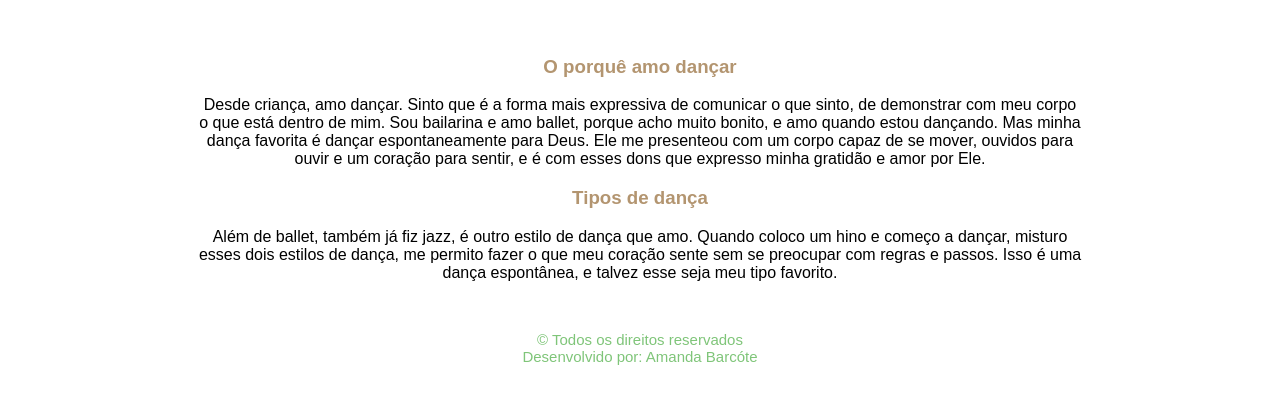
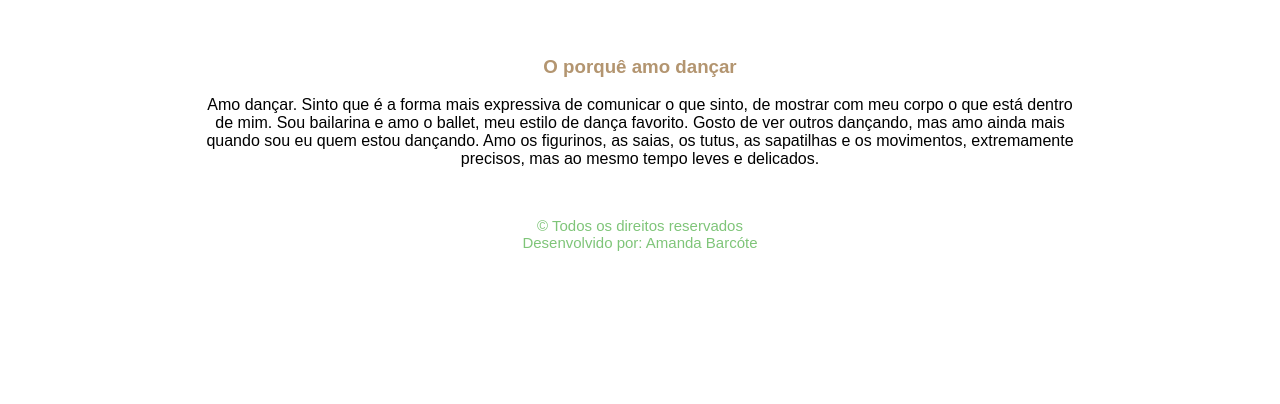
Before and after one commit to amandabarcote/Projeto.Desenvolvimento.Web, a plain HTML site: page Hobbie.html in a window 1280 px wide. Shown: the part 62-466 px from the top of the page. Drawn offline with Linux system fonts and the light colour scheme.

Commit message:
Update Hobbie.html

```diff
--- a/Hobbie.html
+++ b/Hobbie.html
@@ -26,11 +26,7 @@
 
     <h3>O porquê amo dançar</h3>
 
-    <p style="margin-left: 15%; margin-right: 15%;">Desde criança, amo dançar. Sinto que é a forma mais expressiva de comunicar o que sinto, de demonstrar com meu corpo o que está dentro de mim. Sou bailarina e amo ballet, porque acho muito bonito, e amo quando estou dançando. Mas minha dança favorita é dançar espontaneamente para Deus. Ele me presenteou com um corpo capaz de se mover, ouvidos para ouvir e um coração para sentir, e é com esses dons que expresso minha gratidão e amor por Ele.</p>
-
-    <h3>Tipos de dança</h3>
-
-    <p style="margin-left: 15%; margin-right: 15%;">Além de ballet, também já fiz jazz, é outro estilo de dança que amo. Quando coloco um hino e começo a dançar, misturo esses dois estilos de dança, me permito fazer o que meu coração sente sem se preocupar com regras e passos. Isso é uma dança espontânea, e talvez esse seja meu tipo favorito.</p>
+    <p style="margin-left: 15%; margin-right: 15%;">Amo dançar. Sinto que é a forma mais expressiva de comunicar o que sinto, de mostrar com meu corpo o que está dentro de mim. Sou bailarina e amo o ballet, meu estilo de dança favorito. Gosto de ver outros dançando, mas amo ainda mais quando sou eu quem estou dançando. Amo os figurinos, as saias, os tutus, as sapatilhas e os movimentos, extremamente precisos, mas ao mesmo tempo leves e delicados.</p>
 
     <br>
 
```
